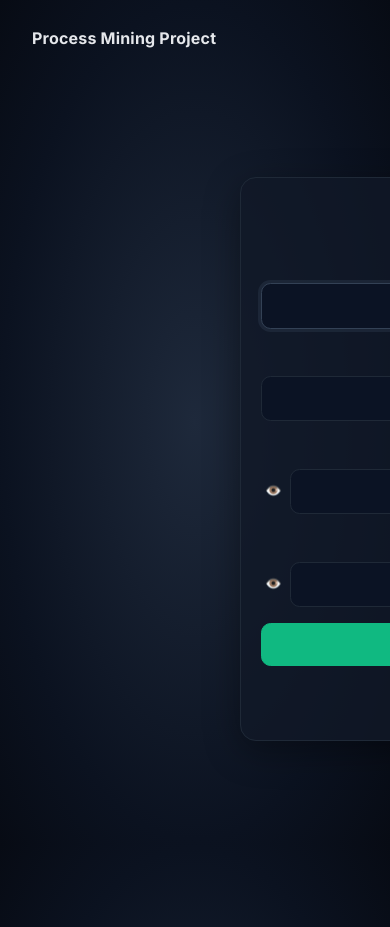
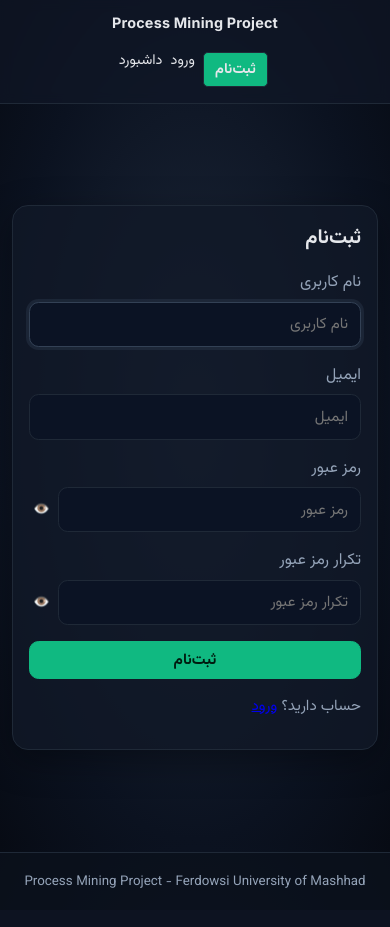
Before and after one commit to amir-saberi/Process-Mining-Group-1, a Django app: page /register/ in a window 390 px wide; the page is wider, and only the part inside the window is pictured. After the commit the page ends 888 px from the top of that part, so only its background shows below. Run offline with Django 5.2, Linux system fonts and the light colour scheme.

Commit message:
Make website responsive for mobile devices

```diff
--- a/static/css/styles.css
+++ b/static/css/styles.css
@@ -166,3 +166,71 @@
 .hov:hover {
   color: var(--primary-600);
 }
+
+/* ============================================
+   MOBILE RESPONSIVE STYLES
+   ============================================ */
+@media (max-width: 768px) {
+  /* Container adjustments for mobile */
+  .container {
+    width: 100%;
+    padding: 0.75rem;
+  }
+
+  /* Navbar responsive */
+  .navbar {
+    flex-direction: column;
+    gap: 0.75rem;
+    padding: 0.75rem;
+  }
+
+  .nav-links {
+    display: flex;
+    flex-wrap: wrap;
+    justify-content: center;
+    gap: 0.5rem;
+  }
+
+  .navbar a {
+    margin-inline-start: 0;
+    font-size: 0.9rem;
+  }
+
+  /* Buttons on mobile */
+  .btn {
+    padding: 0.55rem 0.85rem;
+    font-size: 0.95rem;
+  }
+
+  .btn-sm {
+    padding: 0.5rem 0.7rem;
+    font-size: 0.85rem;
+  }
+
+  /* Auth forms on mobile */
+  .auth-card {
+    padding: 1rem;
+  }
+
+  .card-title {
+    font-size: 1.25rem;
+  }
+
+  /* Form inputs smaller on mobile */
+  .form-group input,
+  .form-group select {
+    padding: 0.6rem 0.75rem;
+    font-size: 0.95rem;
+  }
+
+  /* Dashboard cards stack on mobile */
+  .dashboard-grid {
+    padding: 1rem 0;
+  }
+
+  /* Messages on mobile */
+  .message {
+    padding: 0.5rem 0.7rem;
+    font-size: 0.9rem;
+  }
+}
```
Also changed, not shown: templates/uploads/list.html (+121 -2 lines).
